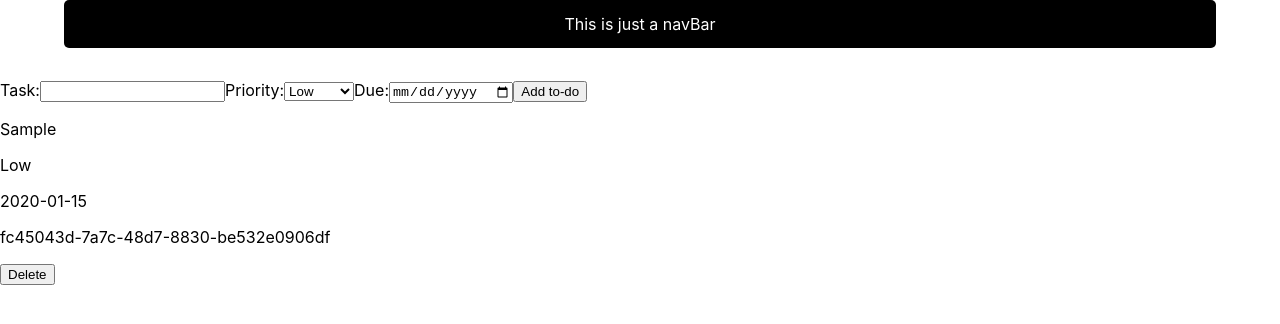
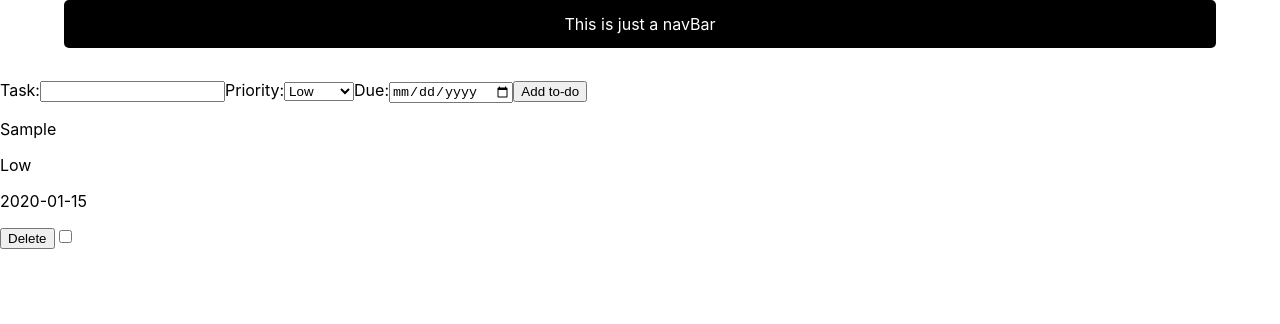
Before and after one commit to TheRadBass/organizer, a React (Create React App) app: page / in a window 1280 px wide. Both pictures are taken after typing "Sample", "2020-01-15" into the empty fields and a click on the button "Add to-do". Shown: the top 324 px of the page. Built offline with nearby package versions, Linux system fonts and the light colour scheme.

Commit message:
Added logic to check toDo as done

```diff
--- a/src/components/Interfaces.ts
+++ b/src/components/Interfaces.ts
@@ -5,6 +5,7 @@ export interface ToDoData {
   priority: Priority;
   dueDate: string;
   id: string;
+  isChecked: boolean;
 }
 
 export interface NewToDoProps {
--- a/src/components/NewToDo.tsx
+++ b/src/components/NewToDo.tsx
@@ -34,7 +34,13 @@ const NewToDo = (props: NewToDoProps) => {
   const handleSubmit = (e: React.FormEvent<HTMLButtonElement>) => {
     e.preventDefault();
     if (task !== "" && date !== "") {
-      createNewToDo({ task: task, priority: priority, dueDate: date, id: id });
+      createNewToDo({
+        task: task,
+        priority: priority,
+        dueDate: date,
+        id: id,
+        isChecked: false,
+      });
       cleanNewToDoFields();
     } else {
       setErrorMessage("All fields must be filled");
--- a/src/components/ToDo.tsx
+++ b/src/components/ToDo.tsx
@@ -1,6 +1,11 @@
 const ToDo = (props: any) => {
   const { task, priority, dueDate, id } = props.data;
   const deleteToDo = props.deleteToDo;
+  const toggleCheck = props.toggleCheck;
+
+  const handleCheck = () => {
+    toggleCheck(id);
+  };
 
   const handleDelete = () => {
     deleteToDo(id);
@@ -11,8 +16,8 @@ const ToDo = (props: any) => {
       <p>{task}</p>
       <p>{priority}</p>
       <p>{String(dueDate)}</p>
-      <p>{id}</p>
       <button onClick={handleDelete}>Delete</button>
+      <input onChange={handleCheck} type="checkbox"></input>
     </>
   );
 };
--- a/src/components/ToDoList.tsx
+++ b/src/components/ToDoList.tsx
@@ -5,6 +5,13 @@ import ToDo from "./ToDo";
 
 const ToDoList = () => {
   const [toDos, setToDos] = useState<ToDoDataObject>({});
+
+  const toggleCheck = (toDoId: string) => {
+    let currentTodos = { ...toDos };
+    let toDoStatus = !currentTodos[toDoId].isChecked;
+    currentTodos[toDoId].isChecked = toDoStatus;
+    setToDos(currentTodos);
+  };
 
   const createNewToDo = (data: ToDoData) => {
     let currentTodos = { ...toDos };
@@ -23,10 +30,11 @@ const ToDoList = () => {
       <NewToDo createNewToDo={createNewToDo} />
       <div className="to-dos-wrapper">
         {Object.keys(toDos).map((todo) => (
-          <ToDo
+          <ToDo //Fix props type in ToDo, it's any at the moment.
             key={toDos[todo].id}
             data={toDos[todo]}
             deleteToDo={deleteToDo}
+            toggleCheck={toggleCheck}
           />
         ))}
       </div>
```
